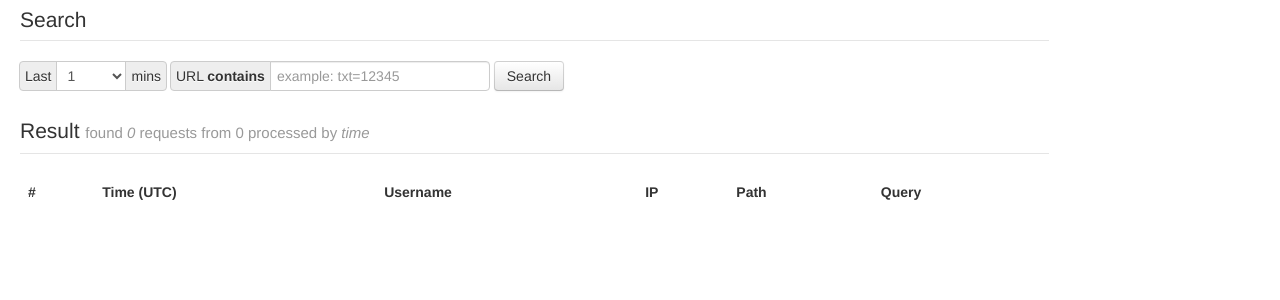
After one commit to kakutuzov/http_log_viewer_prj, a Flask app: page /log/search/url in a window 1280 px wide. The commit adds this page. Shown: the top 300 px of the page. Run offline with Flask 2, Linux system fonts and the light colour scheme; lists and menus that the app fills with data are empty; parts of the project's set-up code (start-up, migrations or seed data) failed here and were passed over; some libraries are stand-ins or nearby versions.

Commit message:
add a new page to search by url in the http logs /log/search/url

```diff
--- a/src/app.py
+++ b/src/app.py
@@ -1,7 +1,7 @@
 #!/usr/bin/python
 # -*- encoding: utf-8 -*-
 
-from flask import Flask, render_template, request, jsonify
+from flask import Flask, render_template, request, jsonify, redirect, url_for
 import http_searcher as s
 from datetime import datetime, date, timedelta
 import logging
@@ -72,7 +72,7 @@ def get_more_info():
             % (key, value) for (key, value) in fields.items()]))
 
 
-@app.route("/top_log/ajax_requests_by_ids", methods=['POST'])
+@app.route("/log/top/ajax_requests_by_ids", methods=['POST'])
 def ajax_requests_by_ids():
     print("ajax_requests_by_ids start")
     print(request.data)
@@ -119,12 +119,16 @@ def ajax_requests_by_ids():
 
 @app.route("/top_log")
 def top_log():
+    return redirect(url_for('log_top'))
+
+@app.route("/log/top")
+def log_top():
     mins = int(request.args.get('mins') or 5)
     top = int(request.args.get('top') or 50)
     print("mins = %s, top = %s" % (mins , top))
     (requests_groups, db_name, requests_count) = s.get_top_requests(mins, top)
     print(len(requests_groups))
-    return render_template('top_log.html', \
+    return render_template('log_top.html', \
                                requests_groups = requests_groups, \
                                db_name = db_name, \
                                requests_count = requests_count, \
@@ -132,6 +136,21 @@ def top_log():
                                top = top)
 
 
+@app.route("/log/search/url")
+def log_search_url():
+    print("log_search_url starts: %s" % (datetime.now()))
+    mins = int(request.args.get('mins') or 1)
+    url = request.args.get('url') or ''
+    print("mins=%s, url=%s" % (mins, url))
+    (requests, db_name, count_processed) = s.search_by_url(mins, url)
+    return render_template('log_search_url.html', \
+                           requests = requests, \
+                           mins = mins, \
+                           url = url, \
+                           count = count_processed)
+
+
+
 if __name__ == '__main__':
     app.debug = True
     app.run('0.0.0.0')
--- a/src/http_searcher.py
+++ b/src/http_searcher.py
@@ -1,5 +1,6 @@
-from pymongo import Connection
+from pymongo import Connection, MongoClient
 from pymongo import *
+from pymongo.read_preferences import ReadPreference
 from bson.objectid import ObjectId
 import ast
 import logging
@@ -20,11 +21,11 @@ FIELD_METHOD = 'cM'
 FIELD_STATUS = 'scS'
 FIELD_USERAGENT = 'cA'
 
-CONNECTION = "mongodb://192.168.0.158:27017/?slaveOk=true"
+CONNECTION = "mongodb://192.168.0.158:27017,192.168.0.159:27017/"
 
 
 def get_connection():
-    c = Connection(CONNECTION)
+    c = MongoClient(CONNECTION, read_preference= ReadPreference.SECONDARY)
     #c = Connection('mongodb://192.168.222.40:27017')
     #c = Connection()
     return c
@@ -225,6 +226,34 @@ def search_by_queries(collection, queries, skip, limit):
 #     return db.requests.find(query).skip(skip).limit(count)
 
 
+def search_by_url(mins, url):
+    print("search by url starts: %s" % datetime.now())
+    db = get_latest_db()
+    requests = []
+    count_processed = 0
+    url = (url or '').lower()
+    if db and db.requests and db.requests.count() > 0:
+        fields = [FIELD_IP, FIELD_START, FIELD_USERNAME, FIELD_URL, FIELD_QS]
+        sort = [(FIELD_ID,pymongo.DESCENDING)]
+        print("find starts: {0}".format(datetime.now()))
+        requests_all = db.requests.find(limit=100000, fields = fields, sort=sort)
+        time_start = requests_all[0][FIELD_START]
+        print("find ends: {0}".format(datetime.now()))
+        time_finish = time_start - timedelta(seconds=mins*60)
+        print("time stop: {0}".format(time_finish))      # remove line debug only
+
+        for r in requests_all:
+            count_processed += 1
+            if not r[FIELD_START] or r[FIELD_START] < time_finish:
+                break
+            else:
+                if url in r[FIELD_URL] or url in r[FIELD_QS]:
+                    requests.append(r)
+
+    print("search by url ends: %s" % datetime.now())
+    print(requests)
+    return (requests, db.name if db else 'Undefined', count_processed)
+
 if __name__ == '__main__':
     result = search_by_params(cURL='', cIP='192.168.0.3')
     result.count()
--- a/src/static/css/style.css
+++ b/src/static/css/style.css
@@ -7,11 +7,11 @@ form.tr-search {
     //margin-botton:1em;
 }
 
-.tr-search-top, .tr-search-mins {
+.tr-search-top, .tr-search-mins, .hlsu-search-mins, .hlsu-search-url {
     margin-right:1em;
 }
 
-.tr-search-top select, .tr-search-mins select{
+.tr-search-top select, .tr-search-mins select, .hlsu-search-mins select{
     width:70px;
 }
 
@@ -25,7 +25,12 @@ li.tr-result-ip strong{
     //font-size:1.;
 }
 
-.tr-result-ip-qs {
+.hlsu-result-time {
+    width:100px;
+}
+
+
+.tr-result-ip-qs, .hlsu-result-qs {
     width:500px;
     word-wrap:break-word;
 }
@@ -42,6 +47,16 @@ li.tr-result-ip strong{
     text-align: right;
 }
 
+
+.thsu-result {
+
+}
+
+
+.thsu-result-qs {
+    word-wrap:break-word;
+    width:500px;
+}
 
 
 div.hlv-search input.path {
--- /dev/null
+++ b/src/templates/log_search_url.html
@@ -0,0 +1,62 @@
+{% extends "layout.html" %}
+{% block title %}ATI.SU - http log url searcher {% endblock %}
+{% block head %}
+{{super()}}
+{% endblock %}
+{% block content %}
+<!-- <h1>ATI.SU - http log url searcher</h1> -->
+<div class="hlsu-search">
+<form class="form-inline" method="get">
+  <fieldset>
+    <legend>Search</legend>
+    <div class="input-prepend input-append hlsu-search-mins">
+      <span class="add-on">Last</span>
+      <select name="mins">
+	{%for option in range(1,6) %}
+	<option value="{{option}}" {{'selected' if option == mins}}>
+	  {{option}}</option>
+	{%endfor%}
+      </select>
+      <span class="add-on">mins</span>
+    </div>
+    <div class="input-prepend hlsu-search-url">
+      <span class="add-on">URL <b>contains</b> </span><input class="url" id="url" size="16" type="text" placeholder="example: txt=12345" name="url" value="{{ url }}"></input>
+    </div>
+    <button type="submit" class="btn">Search</button>
+  </fieldset>
+
+</form>
+
+</div>
+
+<div class="hlsu-result">
+    <div class="hlsu-result-grid">
+        <legend>Result <small class="muted">found <i>{{ requests | length }}</i> requests from {{count}} processed  by <i>time</i></small></legend>
+        <table class="table">
+          <thead>
+            <tr>
+              <th >#</th>
+              <th >Time (UTC)</th>
+              <th >Username</th>
+              <th >IP</th>
+              <th >Path</th>
+              <th >Query</th>
+          </tr>
+      </thead>
+      <tbody>
+        {% for r in requests %}
+	 <tr>
+	   <td>{{loop.index}}</td>
+	   <td class="hlsu-result-time">{{r['tB']}}</td>
+	   <td>{{r['cU']}}</td>
+	   <td>{{r['cIP']}}</td>
+	   <td>{{r['cURL']}}</td>
+	   <td><div class="hlsu-result-qs">{{r['cQS']}}</td>
+	 </tr>
+
+	{% endfor %}
+      </tbody>
+</table>
+</div>
+
+{% endblock %}
--- a/src/templates/top_log.html
+++ b/src/templates/log_top.html
@@ -16,7 +16,7 @@
     <script type="text/javascript">
       function ajax_requests_by_ids(container, ids) {
       $.post(
-      $SCRIPT_ROOT + "/top_log/ajax_requests_by_ids",
+      $SCRIPT_ROOT + "/log/top/ajax_requests_by_ids",
       { ids: ids },
       "json"
       ).done(function( data ) {
```
